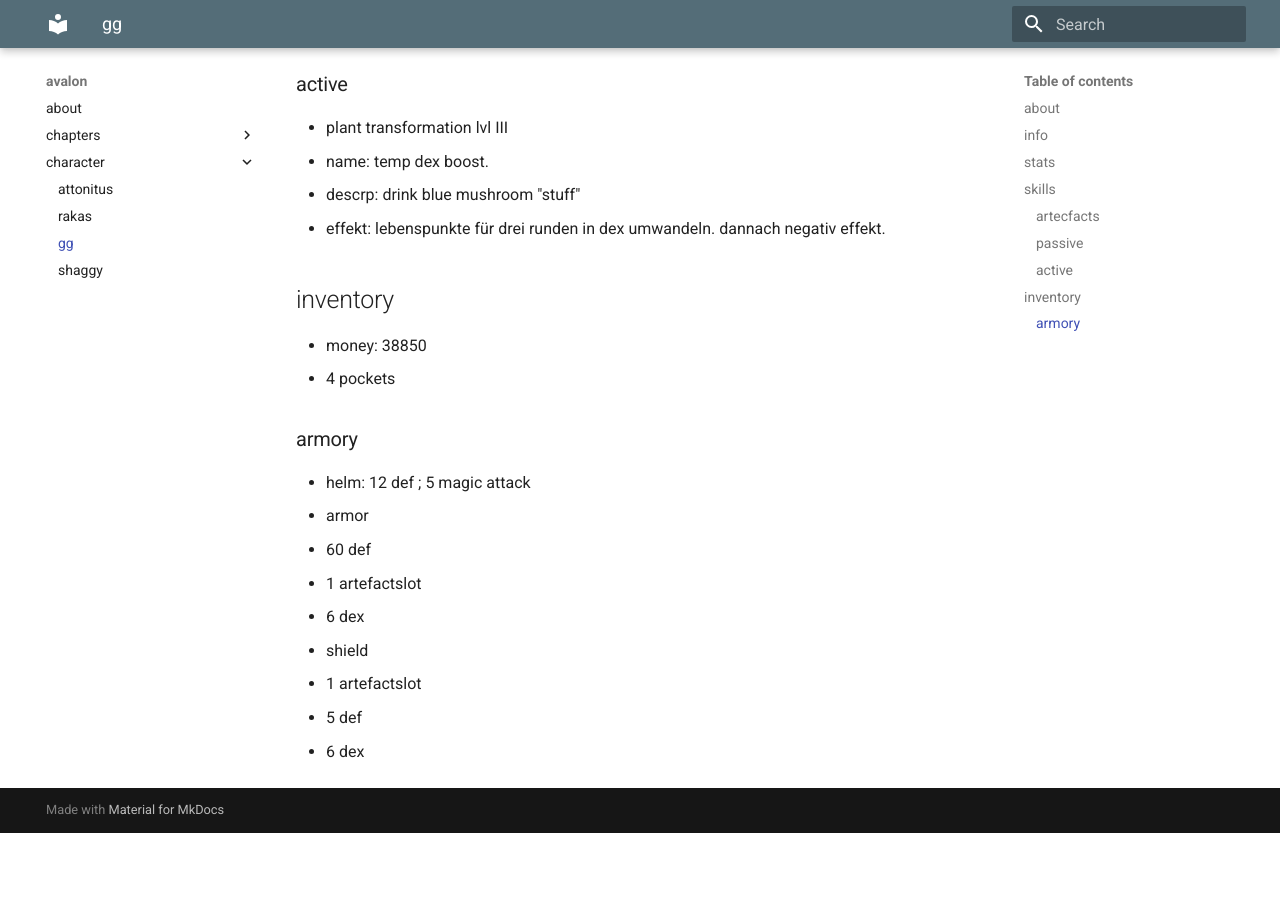
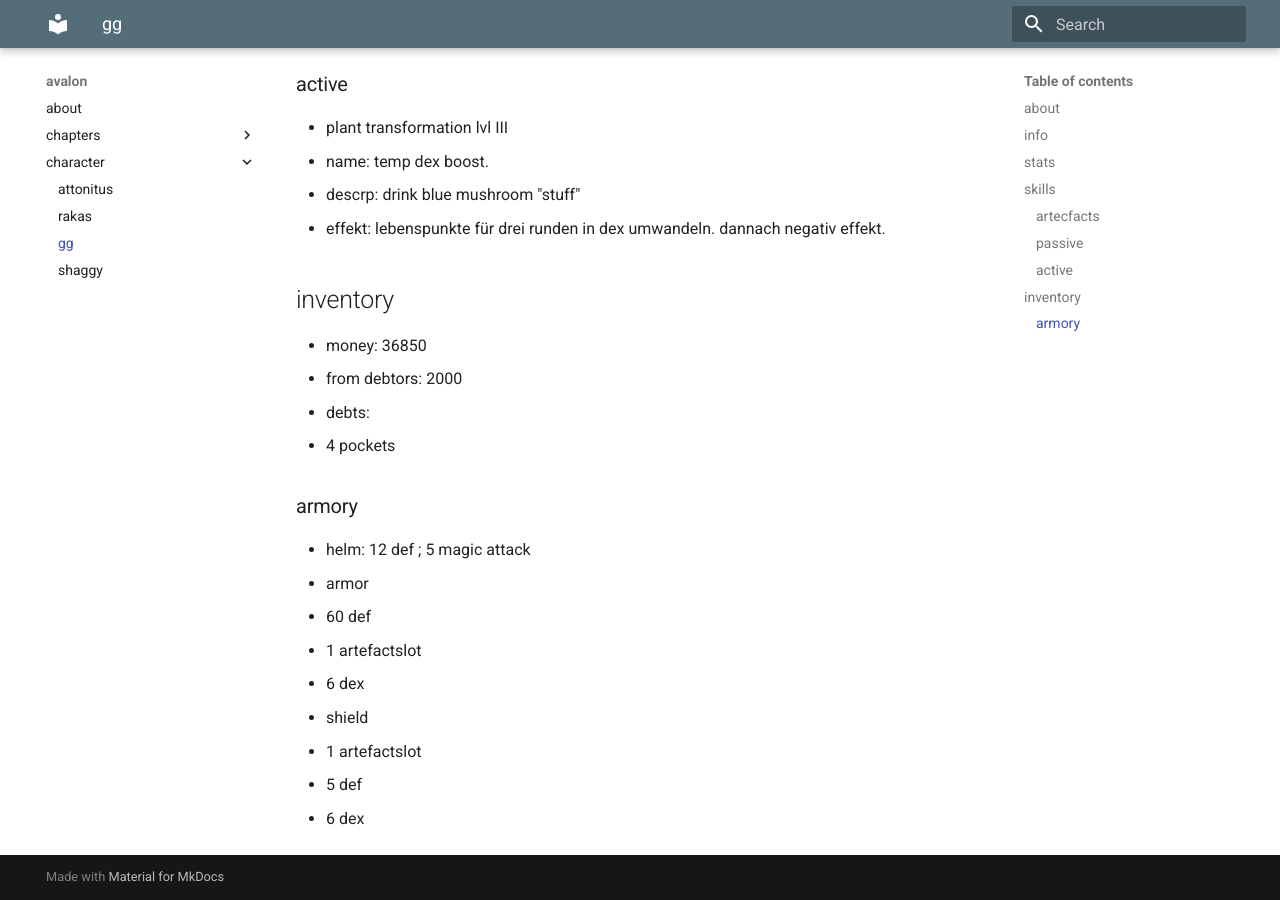
Before and after one commit to mkdocs-pnp/avalon, an MkDocs documentation site: the page built from docs/character/gustavo_ganso.md, in a window 1280 px wide and 900 px high, scrolled down 1147 px. Built offline with MkDocs 1.6.1 and Material for MkDocs 9.7.7, drawn with Linux system fonts in a browser that asks for light colours; before the commit the page ends 1980 px from its top, so only the background shows below that.

Commit message:
Update gustavo_ganso.md

```diff
--- a/docs/character/gustavo_ganso.md
+++ b/docs/character/gustavo_ganso.md
@@ -43,7 +43,9 @@
 
 ## inventory
 
-* money: 38850
+* money: 36850
+  * from debtors: 2000
+* debts:
 * 4 pockets
 
 ### armory
```
